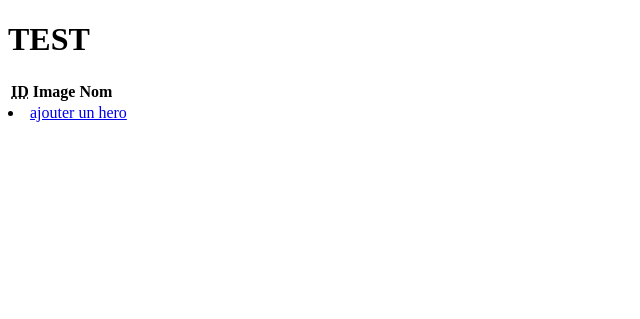
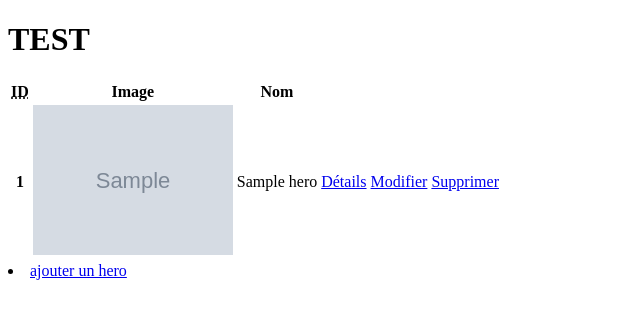
Before and after one commit to LordLampadaire/projet_fh, a Django app: page /index_hero/ in a window 1280 px wide. Shown: the top 319 px of the page, without its empty margins (0-640 px from the left). Run offline with Django 4.2, Linux system fonts and the light colour scheme; tables that the repository leaves empty hold one stand-in row (values such as "Sample post"); grey boxes marked "Sample" are stand-in pictures; lists and menus that the app fills with data are empty.

Commit message:
debut du nouveau crud pour la partie hero

```diff
--- a/projet_fh_django/fh/forms.py
+++ b/projet_fh_django/fh/forms.py
@@ -16,8 +16,10 @@
 class HeroForm(ModelForm):
     class Meta:
         model = models.Hero
-        fields = ('hero_img', 'Nom',)
+        fields = ('hero_img', 'Nom', 'Type', 'Difficulte')
         labels = {
             'hero_img':'',
             'Nom':'',
+            'Type':'',
+            'Difficulte':'',
         }
--- a/projet_fh_django/fh/models.py
+++ b/projet_fh_django/fh/models.py
@@ -25,8 +25,8 @@
 class Hero(models.Model):
     hero_img = models.ImageField(null=True, blank=True, upload_to="images/")
     Nom = models.CharField(max_length=100)
-    Type = forms.CharField(label='type',widget=forms.Select(choices=TYPE))
-    Difficulte = forms.CharField(label='difficulté',widget=forms.Select(choices=DIFF))
+    Type = models.CharField(max_length=10, choices=TYPE, default= 'facile')
+    Difficulte = models.CharField(max_length=15, choices=DIFF, default='gardien')
 
     def dico(self):
         return {"hero_img":self.hero_img, "Nom":self.Nom, "Type":self.Type, "Difficulte":self.Difficulte}
--- a/projet_fh_django/fh/templates/fh/index_hero.html
+++ b/projet_fh_django/fh/templates/fh/index_hero.html
@@ -15,7 +15,7 @@
     </tr>
     </thead>
     <tbody>
-    {% for f in faction %}
+    {% for h in hero %}
     <tr>
         <th>{{h.id}}</th>
         {% if h.hero_img %}
--- a/projet_fh_django/fh/views.py
+++ b/projet_fh_django/fh/views.py
@@ -64,7 +64,7 @@
         form = HeroForm(request.POST, request.FILES )
         if form.is_valid():  # validation du formulaire.
             hero = form.save()  # sauvegarde dans la base
-            return HttpResponseRedirect("/")
+            return HttpResponseRedirect("/index_hero")
         else:
             return render(request, "fh/ajout_hero.html", {"form": form})
     else:
```
